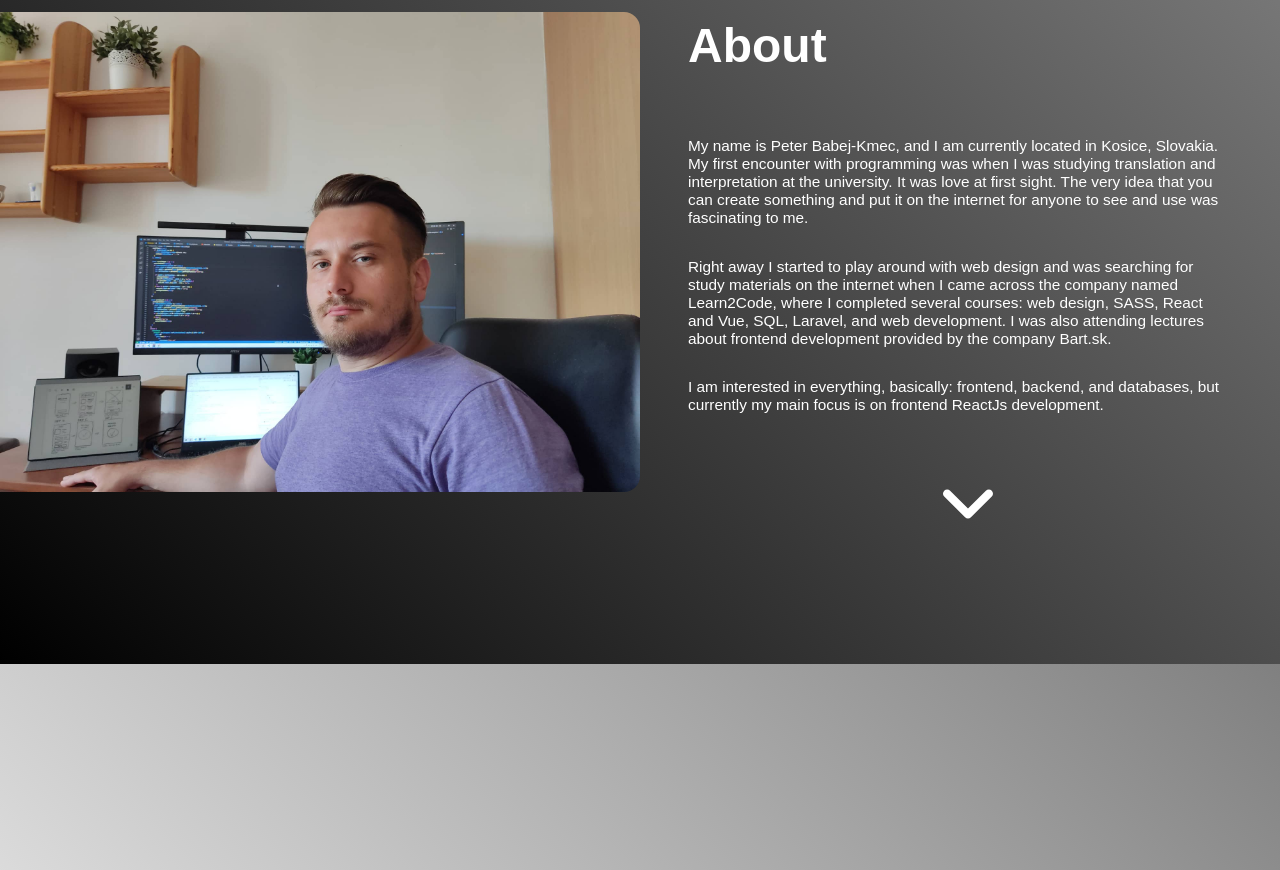
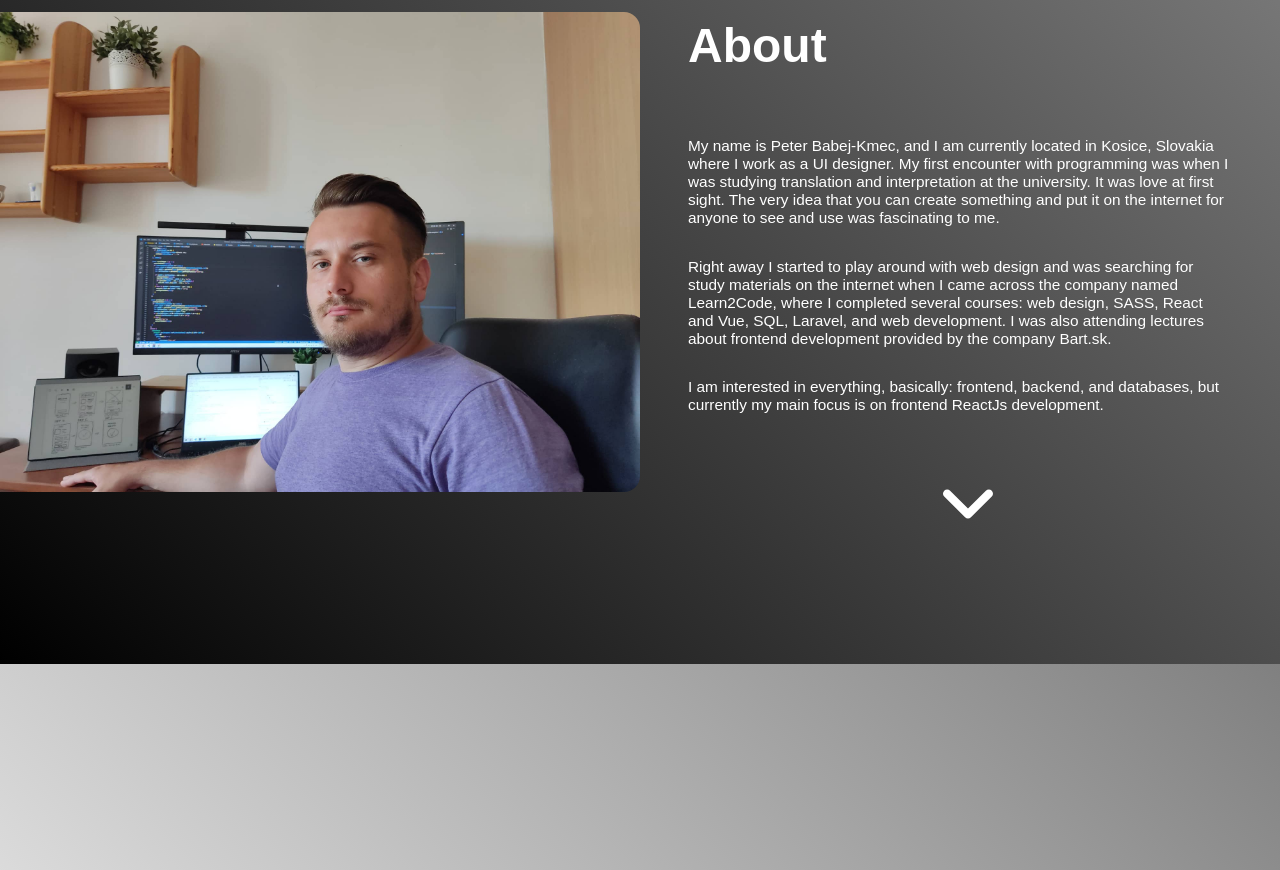
Before and after one commit to carryaway91/portfolio_v2, a React (Create React App) app: page / in a window 1280 px wide. Shown: the part 960-1830 px from the top of the page. Built offline with nearby package versions, Linux system fonts and the light colour scheme.

Commit message:
added working position

```diff
--- a/src/containers/about/About.js
+++ b/src/containers/about/About.js
@@ -11,10 +11,11 @@ const About = () => {
         <h3>About</h3>
         <p>
           My name is Peter Babej-Kmec, and I am currently located in Kosice,
-          Slovakia. My first encounter with programming was when I was studying
-          translation and interpretation at the university. It was love at first
-          sight. The very idea that you can create something and put it on the
-          internet for anyone to see and use was fascinating to me.
+          Slovakia where I work as a UI designer. My first encounter with
+          programming was when I was studying translation and interpretation at
+          the university. It was love at first sight. The very idea that you can
+          create something and put it on the internet for anyone to see and use
+          was fascinating to me.
         </p>
         <p>
           Right away I started to play around with web design and was searching
```
